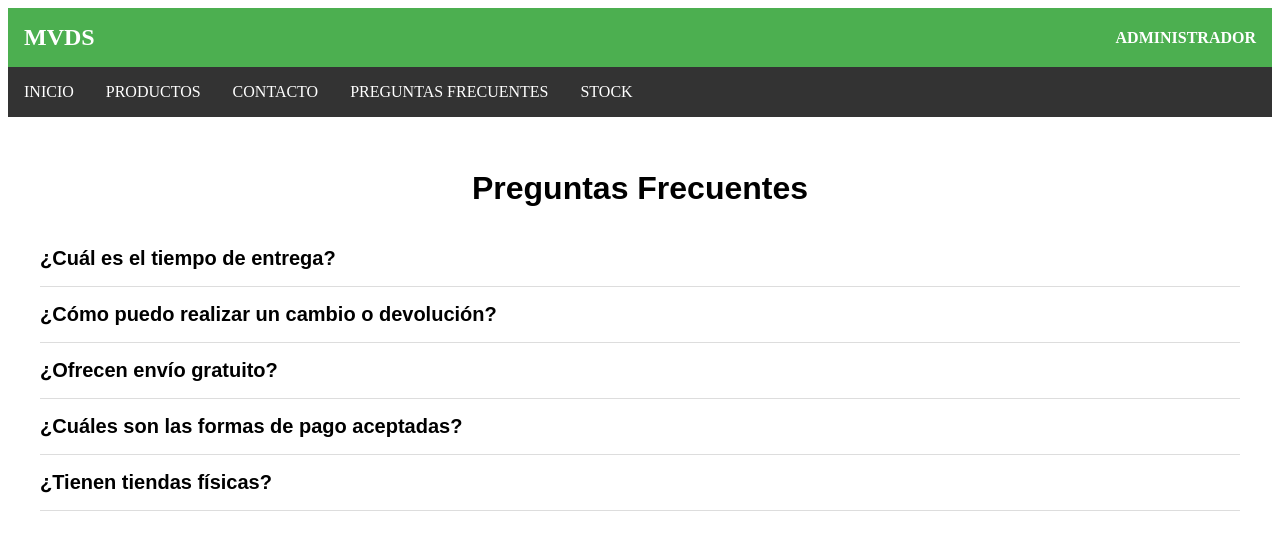
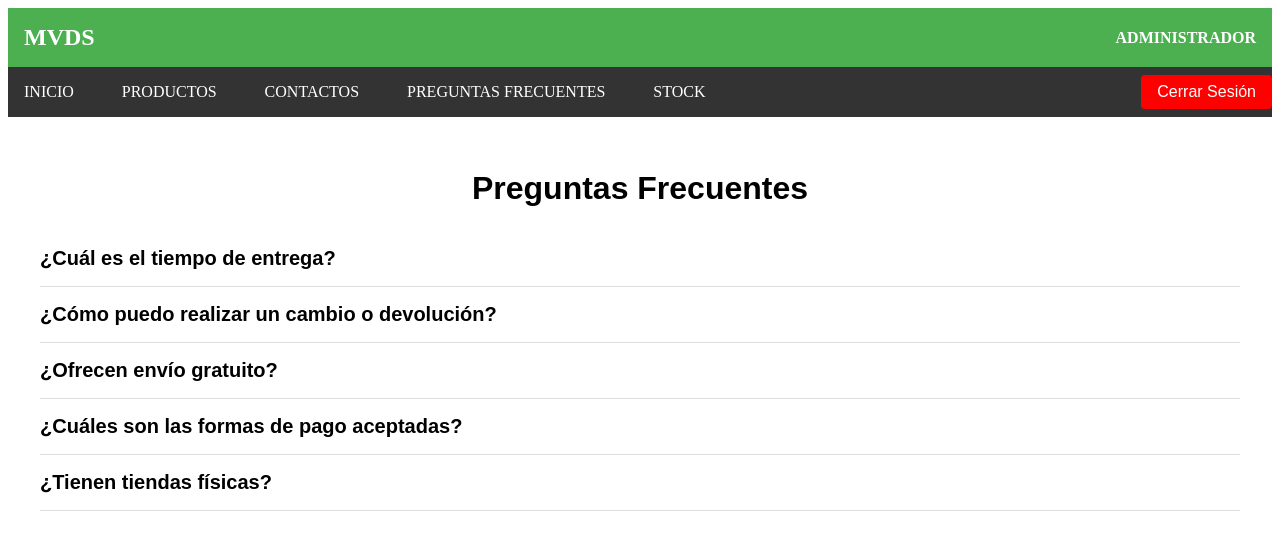
Before and after one commit to FedeRom28/tpifinal, a React (Vite) app: page /preguntas-frecuentes in a window 1280 px wide. Shown: the top 550 px of the page. Built offline with nearby package versions, Linux system fonts and the light colour scheme.

Commit message:
se hicieron cambios en el login, utilizamos use location para sacar el navbar del login

```diff
--- a/src/App.jsx
+++ b/src/App.jsx
@@ -1,45 +1,46 @@
-// App.jsx
-
 import React from 'react';
-import { BrowserRouter as Router, Routes, Route, Navigate } from 'react-router-dom';
+import { BrowserRouter as Router, Routes, Route, useLocation } from 'react-router-dom';
 import Header from "./componentes/Header";
 import Navbar from "./componentes/Navbar";
 import ProductTable from "./componentes/ProductTable";
 import Modal from "./componentes/Modal";
-import LoginForm from "./componentes/LoginForm";
 import Stock from './componentes/Stock';
 import Inicio from './componentes/Inicio';
-import Preguntas from './componentes/Preguntas';
-import Contactos  from './componentes/Contactos'; // Importa el componente Contactos
+import Contactos from './componentes/Contactos'; // Importa el componente Contactos
+import Preguntas from './componentes/Preguntas'; // Importa el componente Preguntas
+import LoginForm from './componentes/LoginForm';
 
 const App = () => {
-  const [searchTerm, setSearchTerm] = React.useState('');
-
-  const manejarBusqueda = (term) => {
-    setSearchTerm(term);
-  };
+  const location = useLocation();
 
   return (
-    <Router>
     <div className="min-vh-100 d-flex flex-column">
-        <Header onSearch={manejarBusqueda} />
-        <Navbar /> {/* Navbar se carga solo aquí */}
+      {/* Renderizar Header y Navbar solo si no estamos en la ruta de login */}
+      {location.pathname !== '/login' && <Header />}
+      {location.pathname !== '/login' && <Navbar />}
 
       <main className="flex-grow-1 container my-4">
         <Routes>
-            <Route path="/" element={<Inicio searchTerm={searchTerm} />} />
+          <Route path="/" element={<LoginForm />} />
           <Route path="/login" element={<LoginForm />} />
-            <Route path="/modal" element={<Modal />} />
+          <Route path="/Modal" element={<Modal />} />
           <Route path="/stock" element={<Stock />} />
-            <Route path="/productos" element={<ProductTable />} />
-            <Route path="/contacto" element={<Contactos />} />
+          <Route path="/Navbar" element={<Navbar />} />
+          <Route path="/ProductTable" element={<ProductTable />} />
+          <Route path="/Header" element={<Header />} />
+          <Route path="/Inicio" element={<Inicio />} />
+          <Route path="/contactos" element={<Contactos />} />
           <Route path="/preguntas-frecuentes" element={<Preguntas />} />
-            <Route path="*" element={<Navigate to="/" />} />
         </Routes>
       </main>
     </div>
+  );
+}
+
+const MainApp = () => (
+  <Router>
+    <App />
   </Router>
 );
-};
 
-export default App;
+export default MainApp;
--- a/src/componentes/Navbar.css
+++ b/src/componentes/Navbar.css
@@ -1,20 +1,21 @@
-/* Navbar styles */
+/* Estilos generales para el Navbar */
 .navbar {
-    background-color: #333;
-    overflow: hidden;
-    padding: 0.5rem 0;
-  }
+  display: flex;
+  align-items: center;
+  gap: 1rem;
+}
 
-  .navbar a {
-    float: left;
-    display: block;
-    color: white;
-    text-align: center;
-    padding: 0.5rem 1rem;
-    text-decoration: none;
-  }
+.logout-button {
+  background-color: red;
+  color: white;
+  border: none;
+  padding: 0.5rem 1rem;
+  cursor: pointer;
+  font-size: 1rem;
+  border-radius: 0.25rem;
+  margin-left: auto; /* Asegura que el botón esté a la derecha */
+}
 
-  .navbar a:hover {
-    background-color: #575757;
-    color: white;
-  }
+.logout-button:hover {
+  background-color: darkred;
+}
--- a/src/componentes/Navbar.jsx
+++ b/src/componentes/Navbar.jsx
@@ -1,17 +1,25 @@
-// Navbar.jsx
-
 import React from "react";
-import { Link } from "react-router-dom";
+import { Link, useNavigate } from "react-router-dom";
 import "./Navbar.css";
 
-const Navbar = () => (
+const Navbar = () => {
+  const navigate = useNavigate();
+
+  const handleLogout = () => {
+    // Aquí puedes agregar la lógica de cierre de sesión, como limpiar el estado de autenticación
+    navigate('/login');
+  };
+
+  return (
     <nav className="navbar">
       <Link to="/">INICIO</Link>
       <Link to="/productos">PRODUCTOS</Link>
-    <Link to="/contacto">CONTACTO</Link>
+      <Link to="/contactos">CONTACTOS</Link>
       <Link to="/preguntas-frecuentes">PREGUNTAS FRECUENTES</Link>
       <Link to="/stock">STOCK</Link>
+      <button onClick={handleLogout} className="logout-button">Cerrar Sesión</button>
     </nav>
   );
+}
 
 export default Navbar;
```
Lines whose indentation alone changed are shown as unchanged.
